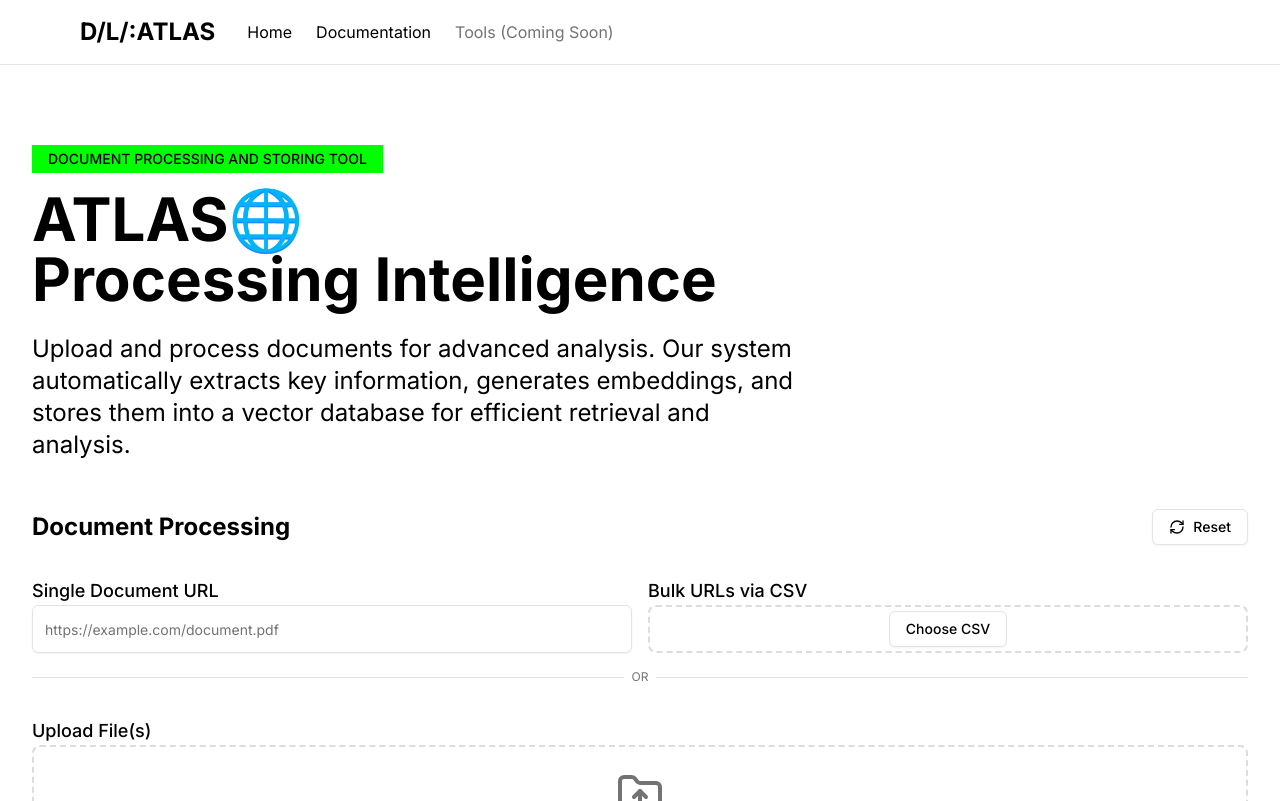
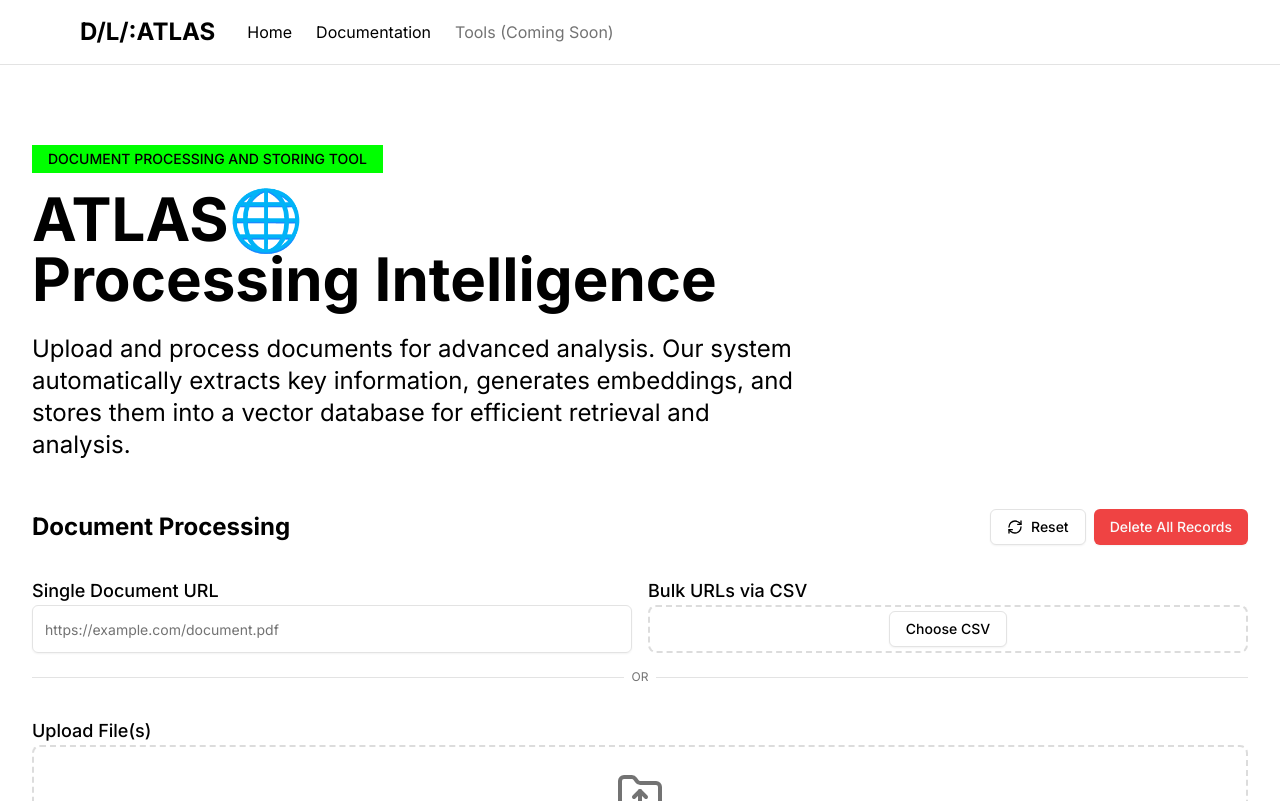
Before and after one commit to Decoland/atlasIngest, a Next.js app: page / in a window 1280 px wide. Shown: the top 801 px of the page. Built offline with nearby package versions, Linux system fonts and the light colour scheme.

Commit message:
add delete  button

```diff
--- a/app/page.tsx
+++ b/app/page.tsx
@@ -14,6 +14,7 @@ import { Label } from "@/components/ui/label"
 import { Input } from "@/components/ui/input"
 // @ts-ignore
 import Papa from 'papaparse'
+import { deleteAllVectors } from "../../app/actions/deleteAllVectors"
 
 interface FileProgress {
   fileName: string
@@ -50,6 +51,8 @@ export default function Home() {
 
   const folderInputRef = useRef<HTMLInputElement>(null)
   const urlInputRef = useRef<HTMLInputElement>(null)
+
+  const [deleting, setDeleting] = useState(false)
 
   // Add URL validation function
   const isValidUrl = (urlString: string): boolean => {
@@ -108,11 +111,11 @@ export default function Home() {
     });
 
     // Filter out rows with invalid URLs
-    const validData = csvData.filter(item => item.working_url==='1'); //valid url is working_url = 1
-    console.log("validData: ", validData);
-    console.log("invalidData: ", csvData.filter(item => item.working_url!=='1'));
-    if (validData.length < csvData.length) {
-      toast.warning(`${csvData.length - validData.length} rows with invalid URLs will be ignored`);
+    const validData = csvData.filter(item => item.working_url === '1');
+    const emptyUrlRows = validData.filter(item => !item.url || item.url.trim() === "");
+    if (emptyUrlRows.length > 0) {
+      toast.error(`Error: ${emptyUrlRows.length} entries have empty URLs after filtering for working_url === '1'.`);
+      return;
     }
     setCsvUrls(validData);
     if (validData.length > 0) {
@@ -356,6 +359,23 @@ export default function Home() {
     }
   }
 
+  const handleDeleteAll = async () => {
+    const pwd = window.prompt("Enter password to delete all records:");
+    if (pwd !== "password") {
+      toast.error("Incorrect password");
+      return;
+    }
+    setDeleting(true);
+    try {
+      await deleteAllVectors();
+      toast.success("All records deleted from index");
+    } catch (err) {
+      toast.error("Failed to delete all records");
+    } finally {
+      setDeleting(false);
+    }
+  };
+
   return (
     <div className="max-w-7xl mx-auto px-4 py-12">
       <div className="mb-12">
@@ -376,6 +396,7 @@ export default function Home() {
       <div className="space-y-8">
         <div className="flex justify-between items-center">
           <h2 className="text-2xl font-bold">Document Processing</h2>
+          <div className="flex gap-2">
             <Button
               variant="outline"
               onClick={handleReset}
@@ -384,6 +405,15 @@ export default function Home() {
               <RefreshCw className="h-4 w-4" />
               Reset
             </Button>
+            <Button
+              variant="destructive"
+              onClick={handleDeleteAll}
+              disabled={deleting}
+              className="flex items-center gap-2"
+            >
+              Delete All Records
+            </Button>
+          </div>
         </div>
 
         <div className="space-y-4">
```
Lines whose indentation alone changed are shown as unchanged.
